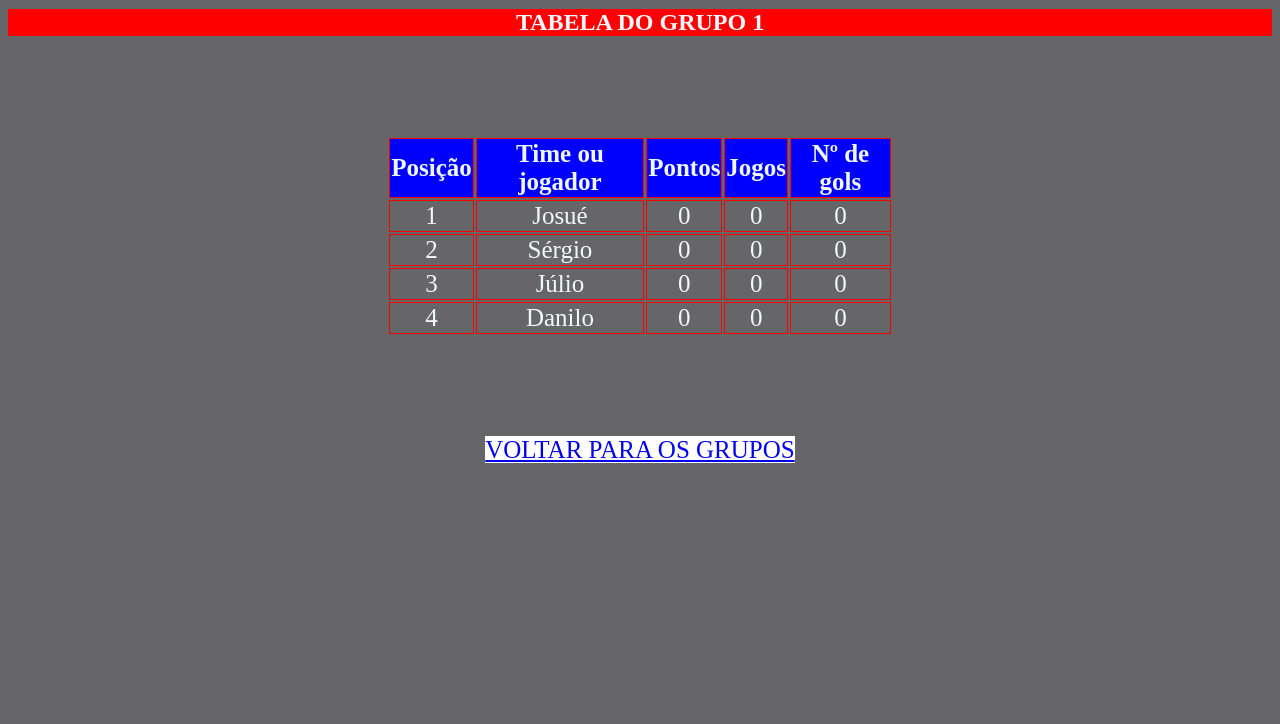
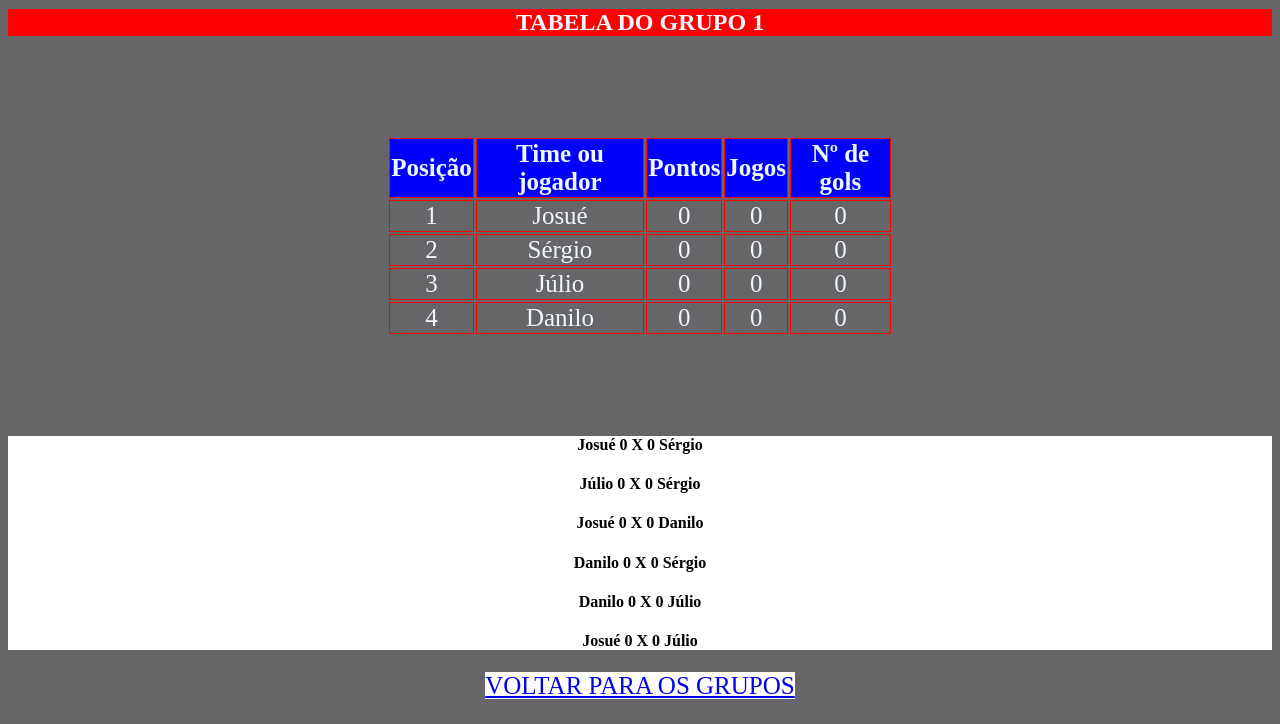
Before and after one commit to sistemabarbo/futebol, a plain HTML site: page Tabela.html in a window 1280 px wide. Shown: the part 76-800 px from the top of the page. Drawn offline with Linux system fonts and the light colour scheme.

Commit message:
Update Tabela.html

```diff
--- a/Tabela.html
+++ b/Tabela.html
@@ -41,6 +41,16 @@
             margin-top: 100px;
             margin-bottom: 100px;
             font-size: 25px;
+        }
+          @media only screen and (max-width: 700px){
+            .principal{
+            width: 90%;
+            font-size: 15px;
+            }
+              }
+        div{
+            background: white;
+            color: black;
         }
     </style>
 </head>
@@ -88,7 +98,26 @@
         </tr>
     </tbody>
  </table>
-
+<div class="principal">
+<div>
+    <h4>Josué 0 X 0 Sérgio</h4>
+</div>
+<div>
+    <h4>Júlio 0 X 0 Sérgio</h4>
+</div>
+<div>
+    <h4>Josué 0 X 0 Danilo</h4>
+</div>
+<div>
+    <h4>Danilo 0 X 0 Sérgio</h4>
+</div>
+<div>
+    <h4>Danilo 0 X 0 Júlio</h4>
+</div>
+<div>
+    <h4>Josué 0 X 0 Júlio</h4>
+</div>
+ </div>
 
     <a href="index.html">VOLTAR PARA OS GRUPOS</a>
 </body>
```
